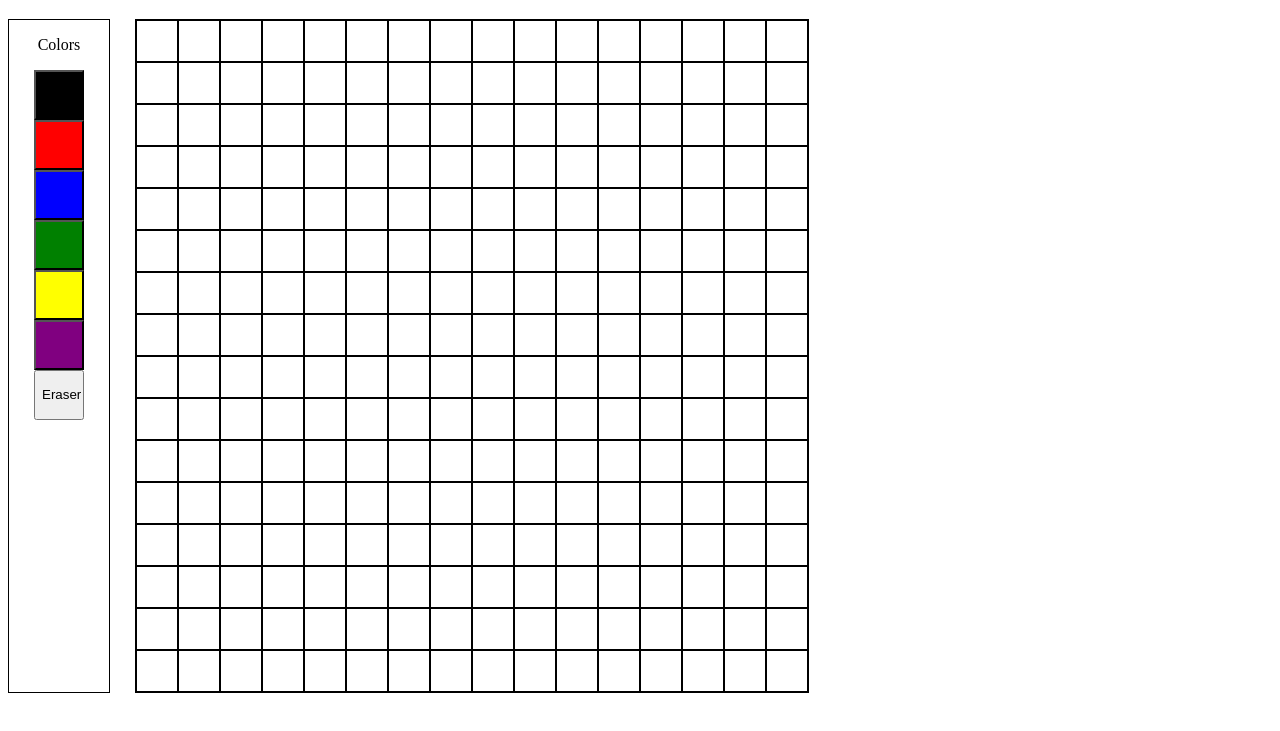
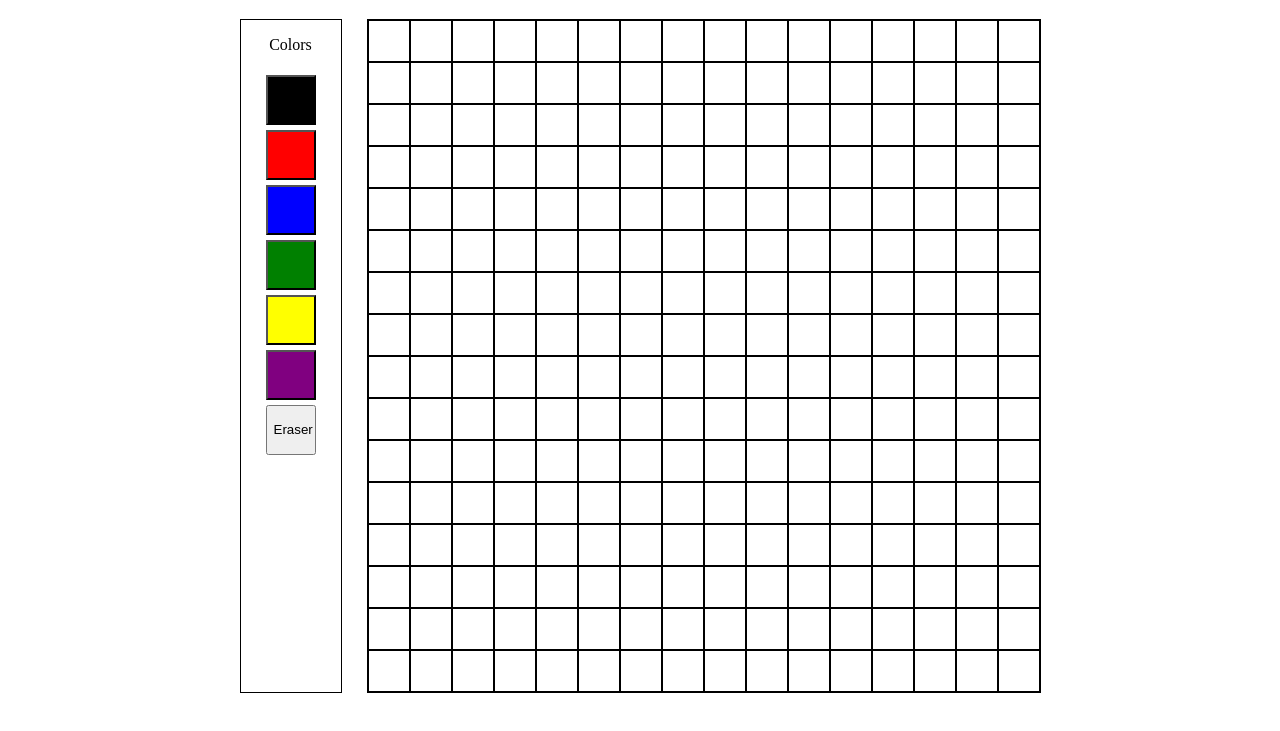
Before and after one commit to cchiu727/etch-a-sketch, a plain HTML site: page index.html in a window 1280 px wide. Shown: the part 61-792 px from the top of the page. Drawn offline with Linux system fonts and the light colour scheme.

Commit message:
Fix styling

```diff
--- a/styles.css
+++ b/styles.css
@@ -4,7 +4,7 @@ h1 {
 
 main {
     display: flex;
-    justify-content: justify-content;
+    justify-content: center;
     gap: 25px;
 }
 
@@ -14,6 +14,7 @@ main {
     flex-direction: column;
     align-items: center;
     width: 100px;
+    gap: 5px;
 }
 
 .color-tool {
```
